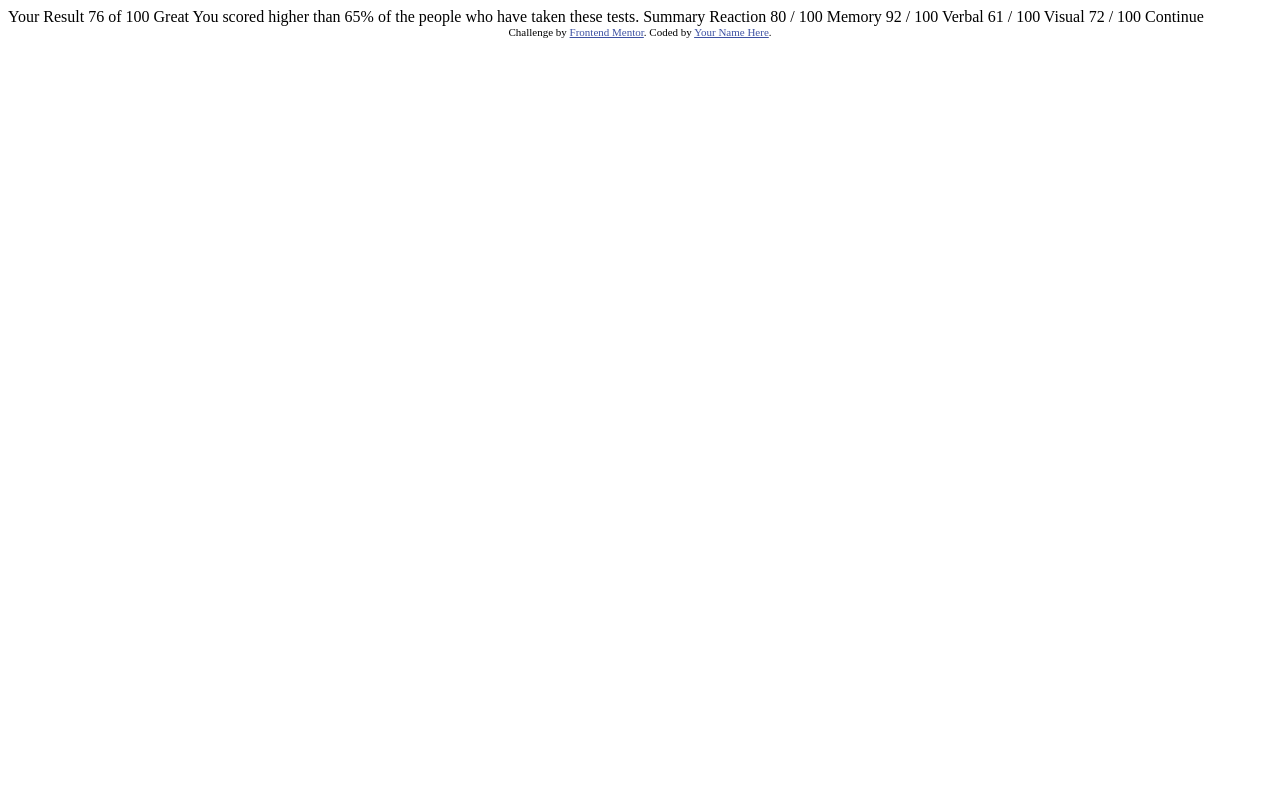
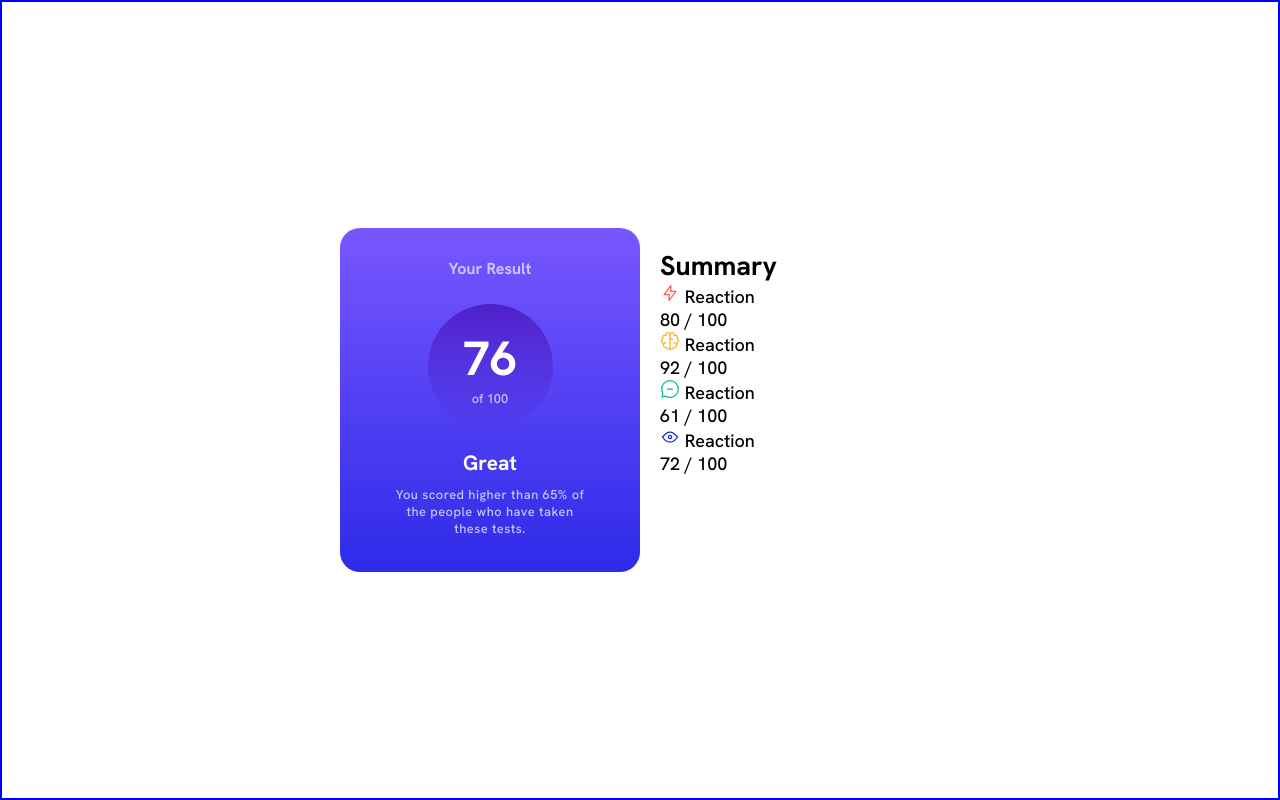
Before and after one commit to jclegg31/front-end-mentor-challenge-3, a plain HTML site: page index.html in a window 1280 px wide. Drawn offline with Linux system fonts and the light colour scheme.

Commit message:
left panel

```diff
--- /dev/null
+++ b/css/style.css
@@ -0,0 +1,98 @@
+:root {
+}
+
+* {
+  margin: 0;
+  padding: 0;
+  box-sizing: border-box;
+}
+
+body {
+  display: flex;
+  justify-content: center;
+  align-items: center;
+  min-height: 100vh;
+  border: 2px solid blue;
+  font-family: 'Hanken Grotesk', sans-serif;
+  font-size: 18px;
+}
+
+.container {
+  display: flex;
+  width: 600px;
+  justify-content: center;
+  border-radius: 20px;
+}
+
+.results {
+  color: hsl(0, 0%, 100%);
+  padding: 20px;
+  width: 50%;
+  border-radius: 20px;
+  background: linear-gradient(hsl(252, 100%, 67%), hsl(241, 81%, 54%));
+  display: flex;
+  flex-direction: column;
+  align-items: center;
+}
+
+.results h1 {
+  text-align: center;
+  font-size: 1rem;
+  padding-top: 10px;
+  padding-bottom: 25px;
+  color: hsl(241, 100%, 89%);
+}
+
+.summary {
+  width: 50%;
+  padding: 20px;
+}
+
+.results-score {
+  height: 125px;
+  width: 125px;
+  border-radius: 50%;
+  background: linear-gradient(hsla(256, 72%, 46%, 1), hsla(241, 72%, 46%, 0));
+  display: flex;
+  flex-direction: column;
+  justify-content: center;
+  align-items: center;
+}
+
+.score-big {
+  font-size: 3rem;
+  font-weight: bold;
+}
+
+.score-small {
+  font-size: 0.8rem;
+  color: hsl(241, 100%, 89%);
+}
+
+.text {
+  text-align: center;
+}
+
+.text h2 {
+  font-size: 1.3rem;
+  padding-top: 20px;
+  padding-bottom: 10px;
+}
+
+.text p {
+  font-size: 0.8rem;
+  width: 75%;
+  margin: 0 auto;
+  color: hsl(241, 100%, 89%);
+  letter-spacing: 0.5px;
+  padding-bottom: 15px;
+}
+
+.attribution {
+  font-size: 11px;
+  text-align: center;
+}
+
+.attribution a {
+  color: hsl(228, 45%, 44%);
+}
--- a/index.html
+++ b/index.html
@@ -7,51 +7,79 @@
   <!-- displays site properly based on user's device -->
 
   <link rel="icon" type="image/png" sizes="32x32" href="./assets/images/favicon-32x32.png">
-
+  <link rel="preconnect" href="https://fonts.googleapis.com">
+  <link rel="preconnect" href="https://fonts.gstatic.com" crossorigin>
+  <link
+    href="https://fonts.googleapis.com/css2?family=Hanken+Grotesk:ital,wght@0,500;0,700;0,800;1,500;1,700;1,800&display=swap"
+    rel="stylesheet">
+  <link rel="stylesheet" href="./css/style.css">
   <title>Frontend Mentor | Results summary component</title>
 
-  <!-- Feel free to remove these styles or customise in your own stylesheet 👍 -->
-  <style>
-    .attribution {
-      font-size: 11px;
-      text-align: center;
-    }
-
-    .attribution a {
-      color: hsl(228, 45%, 44%);
-    }
-  </style>
 </head>
 
 <body>
 
-  Your Result
-  76
-  of 100
+  <main class="container">
+    <div class="results">
+      <h1>Your Result</h1>
+      <div class="results-score">
+        <span class="score-big">76</span>
+        <span class="score-small">of 100</span>
+      </div>
 
-  Great
-  You scored higher than 65% of the people who have taken these tests.
+      <div class="text">
+        <h2>Great</h2>
+        <p>You scored higher than 65% of the people who have taken these tests.</p>
+      </div>
+    </div>
 
-  Summary
+    <div class="summary">
+      <h2>Summary</h2>
+      <div class="summary-scores">
+        <div class="score-reaction">
+          <div class="score-container">
+            <img src="./assets/images/icon-reaction.svg" alt="Reaction">
+            <span>Reaction</span>
+          </div>
+          <span class="black-text">80 / <span class="grey">100</span></span>
+        </div>
 
-  Reaction
-  80 / 100
+        <div class="score-memory">
+          <div class="score-container">
+            <img src="./assets/images/icon-memory.svg" alt="Memory">
+            <span>Reaction</span>
+          </div>
+          <span class="black-text">92 / <span class="grey">100</span></span>
+        </div>
 
-  Memory
-  92 / 100
+        <div class="score-verbal">
+          <div class="score-container">
+            <img src="./assets/images/icon-verbal.svg" alt="Verbal">
+            <span>Reaction</span>
+          </div>
+          <span class="black-text">61 / <span class="grey">100</span></span>
+        </div>
 
-  Verbal
-  61 / 100
+        <div class="score-visual">
+          <div class="score-container">
+            <img src="./assets/images/icon-visual.svg" alt="Visual">
+            <span>Reaction</span>
+          </div>
+          <span class="black-text">72 / <span class="grey">100</span></span>
+        </div>
+      </div>
+    </div>
+  </main>
 
-  Visual
-  72 / 100
 
-  Continue
 
+</body>
+
+<!-- <div class="footer">
   <div class="attribution">
     Challenge by <a href="https://www.frontendmentor.io?ref=challenge" target="_blank">Frontend Mentor</a>.
-    Coded by <a href="#">Your Name Here</a>.
+    Coded by <a href="https://github.com/jclegg31">Julie Clegg</a>.
   </div>
-</body>
+</div> -->
 
 </html>
```
